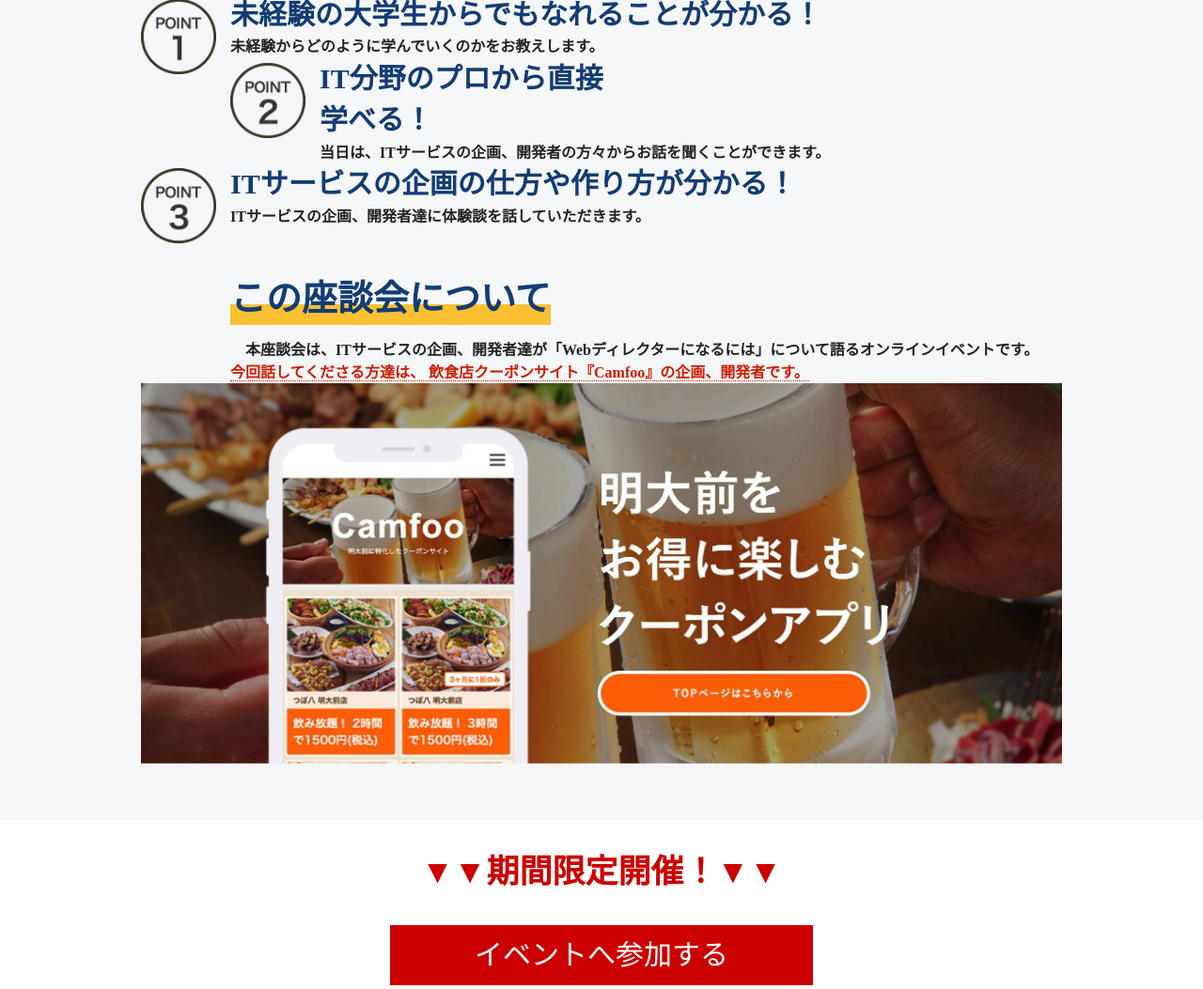
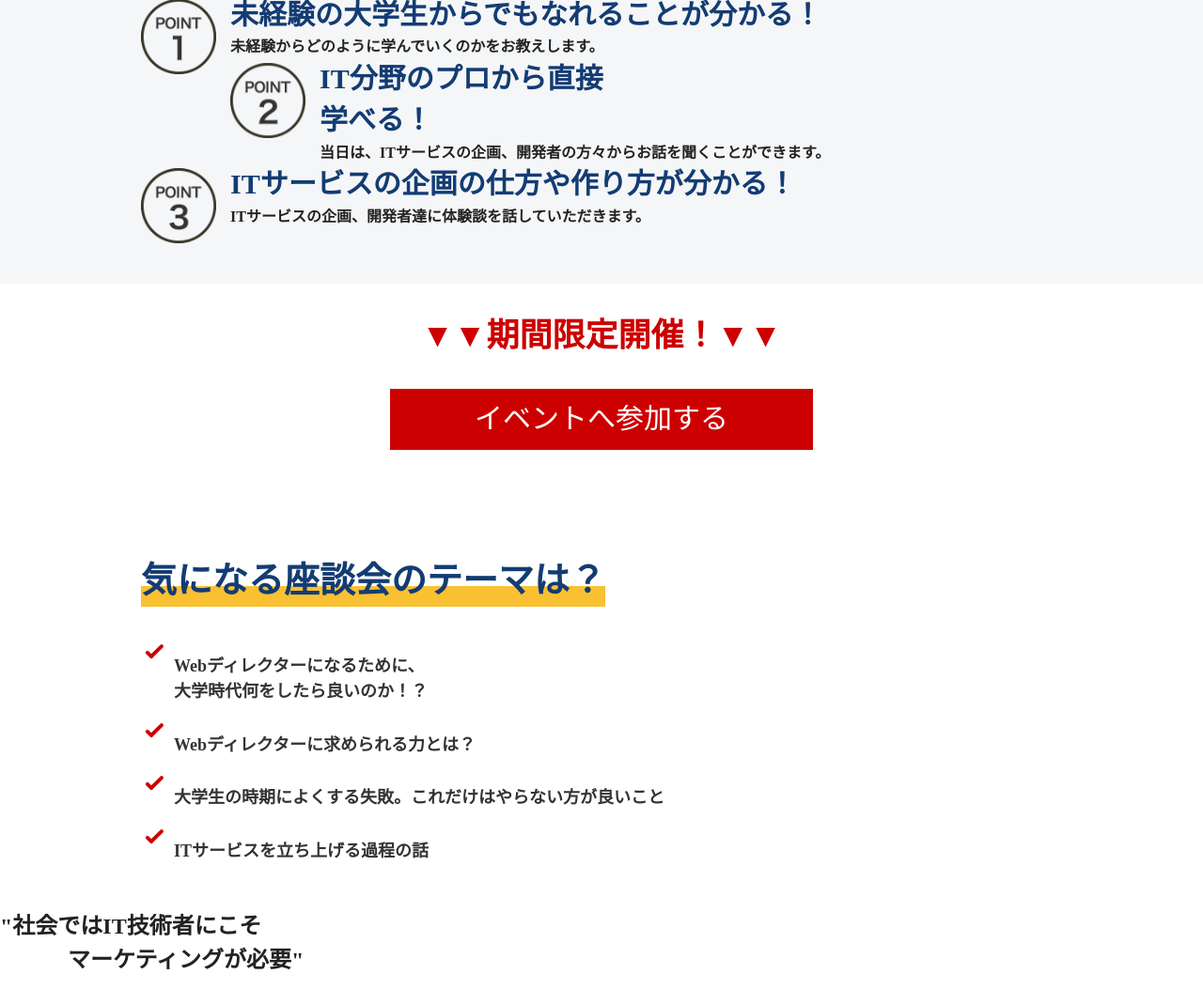
Before and after one commit to yuya-8/itmarke, a Flask app: page / in a window 1280 px wide. Shown: the part 1690-2743 px from the top of the page at 94% size. Run offline with Flask 2, Linux system fonts and the light colour scheme; some libraries are stand-ins or nearby versions.

Commit message:
camfoo消す

```diff
--- a/templates/index.html
+++ b/templates/index.html
@@ -117,7 +117,7 @@
         </p>
 
       </ul>
-      <ul class="points">
+      <!-- <ul class="points">
         <div id="benefit_head">
           <h2 style="margin-bottom: 0">この座談会について</h2>
         </div>
@@ -127,7 +127,7 @@
           飲食店クーポンサイト『Camfoo』の企画、開発者です。</span>
         </p>
         <img src="static/41058.jpg" alt="">
-      </ul>
+      </ul> -->
     </div>
   </div>
   <!-- contents -->
@@ -223,7 +223,7 @@
               <!-- <img id="point" src="sazan.png" class="" align="left"> -->
               <p class="manterName">桑田</p>
             </li>
-            <p>　Camfooの企画とマーケティング担当。
+            <p>　サービスの企画とマーケティングに強み。
               金融業界でプロジェクトマネージャーとして働く若手社会人。
               プロジェクト管理やWebマーケティングが強み。
               <br>
@@ -232,8 +232,8 @@
               <!-- <img id="point" src="kurohyou.png" class="" align="left"> -->
               <p class="manterName">小野</p>
             </li>
-            <p>　Camfooの企画、開発担当。
-              機械学習エンジニアとしてのインターン後、
+            <p>
+              　機械学習エンジニアとしてのインターン後、
               インバウンド向けのWEBアプリのプロダクトマネージャーなどを経験。
               現在はWEBマーケティングの広告運用や、データ分析に従事している。
             </p>
```
